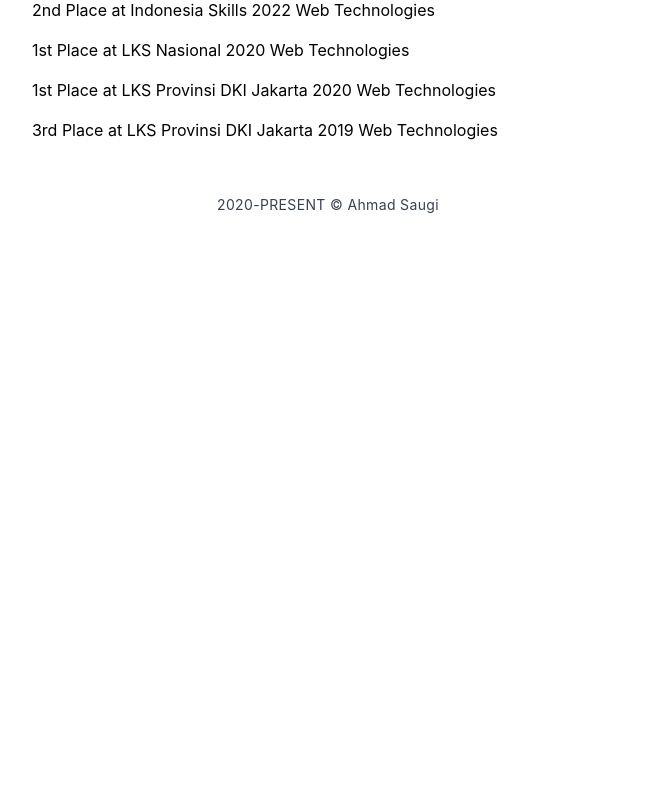
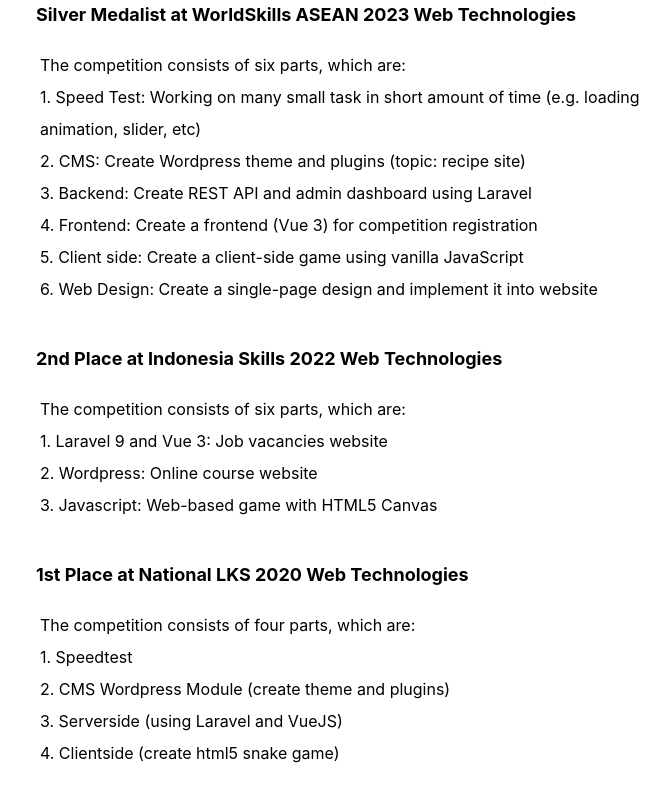
Before and after one commit to zuramai/saugi.me, a Nuxt app: page /achievements in a window 1280 px wide. Shown: the part 220-1020 px from the top of the page, without its empty margins (312-982 px from the left). Before the commit the page ends 800 px from the top, so only its background shows below. Built offline with nearby package versions, Linux system fonts and the light colour scheme.

Commit message:
feat: add achievement WSA 2023

```diff
--- a/pages/achievements.vue
+++ b/pages/achievements.vue
@@ -8,20 +8,47 @@
 
 const achievements = [
   {
-    text: '2nd Place at Indonesia Skills 2022 Web Technologies',
-    class: 'i-mdi:trophy dark:text-gray-200 text-gray-500 w-5 h-5'
+    text: 'Silver Medalist at WorldSkills ASEAN 2023 Web Technologies',
+    class: 'i-mdi:trophy dark:text-gray-200 text-gray-500 w-6 h-6',
+    description: `The competition consists of six parts, which are:
+    1. Speed Test: Working on many small task in short amount of time (e.g. loading animation, slider, etc)
+    2. CMS: Create Wordpress theme and plugins (topic: recipe site)
+    3. Backend: Create REST API and admin dashboard using Laravel
+    4. Frontend: Create a frontend (Vue 3) for competition registration
+    5. Client side: Create a client-side game using vanilla JavaScript
+    6. Web Design: Create a single-page design and implement it into website`
   },
   {
-    text: '1st Place at LKS Nasional 2020 Web Technologies',
-    class: 'i-mdi:trophy text-yellow-500 w-5 h-5'
+    text: '2nd Place at Indonesia Skills 2022 Web Technologies',
+    class: 'i-mdi:trophy dark:text-gray-200 text-gray-500 w-6 h-6',
+    description: `The competition consists of six parts, which are:
+    1. Laravel 9 and Vue 3: Job vacancies website
+    2. Wordpress: Online course website
+    3. Javascript: Web-based game with HTML5 Canvas`
   },
   {
-    text: '1st Place at LKS Provinsi DKI Jakarta 2020 Web Technologies',
-    class: 'i-mdi:trophy text-yellow-500 w-5 h-5'
+    text: '1st Place at National LKS 2020 Web Technologies',
+    class: 'i-mdi:trophy text-yellow-500 w-6 h-6',
+    description: `The competition consists of four parts, which are:
+      1. Speedtest
+      2. CMS Wordpress Module (create theme and plugins)
+      3. Serverside (using Laravel and VueJS)
+      4. Clientside (create html5 snake game) `
   },
   {
-    text: '3rd Place at LKS Provinsi DKI Jakarta 2019 Web Technologies',
-    class: 'i-mdi:trophy text-rose-700 w-5 h-5'
+    text: '1st Place at LKS DKI Jakarta Province 2020 Web Technologies',
+    class: 'i-mdi:trophy text-yellow-500 w-6 h-6',
+    description: `The competition consists of two parts, which are:
+    1. HTML5 Canvas Game (2048 Game) for 6 hours
+    2. Website for books information with Laravel & VueJS for 5 hour`
+  },
+  {
+    text: '3rd Place at LKS DKI Jakarta Province 2019 Web Technologies',
+    class: 'i-mdi:trophy text-rose-700 w-6 h-6',
+    description: `The competition consists of three parts, which are:
+    1. Designing in Photoshop and Slicing to HTML and CSS
+    2. PHP Laravel API
+    3. Wordpress Create a Template and Plugin (Gallery and Contact Form)`
   },
 ]
 </script>
@@ -31,12 +58,16 @@
     <div class="section__header | text-center">
       <h1 class='section__title'>My Achievements</h1>
     </div>
-    <ul class="pl-0">
-      <li v-for="achievement in achievements" class="mb-3 list-none flex gap-3 items-center mb-5">
-        <div :class="achievement.class"></div>
-        <span>
-          {{achievement.text}}
-        </span>
+    <ul class="pl-0 list-none">
+      <li v-for="achievement in achievements" class="achievement-item bg-white mb-5">
+        <div class="achievement-name list-none flex gap-3 items-center ">
+          <div :class="achievement.class"></div>
+          <span class="font-bold text-lg">
+            {{achievement.text}}
+          </span>
+        </div>
+        <div class="achievement-description pl-10 py-5 leading-loose" v-html="achievement.description.replaceAll(new RegExp('\n', 'g'), '<br/>')">
+        </div>
       </li>
     </ul>
   </div>
```
